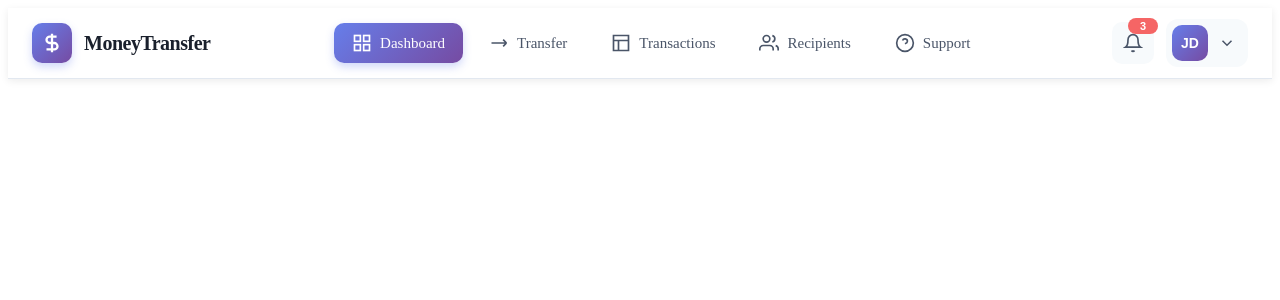
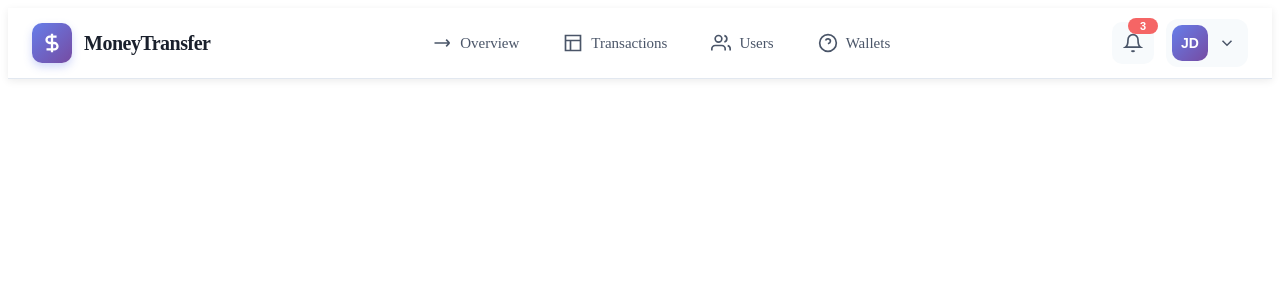
Before and after one commit to KagsM/money-transfer, a React (Vite) app: page /admin/dashboard in a window 1280 px wide. Shown: the top 300 px of the page. Built offline with nearby package versions, Linux system fonts and the light colour scheme.

Commit message:
updating navbar and logout

```diff
--- a/src/components/Navbar.jsx
+++ b/src/components/Navbar.jsx
@@ -35,48 +35,40 @@ function Navbar() {
 
         {/* Desktop Navigation Links */}
         <div className={`navbar-links ${isMenuOpen ? 'active' : ''}`}>
-          <a href="#dashboard" className="nav-link active">
-            <svg viewBox="0 0 24 24" fill="none" stroke="currentColor">
-              <rect x="3" y="3" width="7" height="7" />
-              <rect x="14" y="3" width="7" height="7" />
-              <rect x="14" y="14" width="7" height="7" />
-              <rect x="3" y="14" width="7" height="7" />
-            </svg>
-            <span>Dashboard</span>
-          </a>
-          <a href="#transfer" className="nav-link">
+
+          <a href="#transfer" className="nav-link" title="Overview">
             <svg viewBox="0 0 24 24" fill="none" stroke="currentColor">
               <path d="M21 12H3M21 12l-4-4M21 12l-4 4" />
             </svg>
-            <span>Transfer</span>
+            <span>Overview</span>
           </a>
-          <a href="#transactions" className="nav-link">
+          <a href="#transactions" className="nav-link" title="Transactions">
             <svg viewBox="0 0 24 24" fill="none" stroke="currentColor">
               <path d="M3 3h18v18H3zM3 9h18M9 21V9" />
             </svg>
             <span>Transactions</span>
           </a>
-          <a href="#recipients" className="nav-link">
+          <a href="#recipients" className="nav-link" title="Users">
             <svg viewBox="0 0 24 24" fill="none" stroke="currentColor">
               <path d="M17 21v-2a4 4 0 0 0-4-4H5a4 4 0 0 0-4 4v2" />
               <circle cx="9" cy="7" r="4" />
               <path d="M23 21v-2a4 4 0 0 0-3-3.87M16 3.13a4 4 0 0 1 0 7.75" />
             </svg>
-            <span>Recipients</span>
+            <span>Users</span>
           </a>
-          <a href="#support" className="nav-link">
+          <a href="#support" className="nav-link" title="Wallets">
             <svg viewBox="0 0 24 24" fill="none" stroke="currentColor">
               <circle cx="12" cy="12" r="10" />
               <path d="M9.09 9a3 3 0 0 1 5.83 1c0 2-3 3-3 3M12 17h.01" />
             </svg>
-            <span>Support</span>
+            <span>Wallets</span>
           </a>
         </div>
 
         {/* Right Side Actions */}
         <div className="navbar-actions">
           {/* Notifications */}
-          <button className="icon-button" aria-label="Notifications">
+          <button className="icon-button" aria-label="Notifications" title="Notifications">
             <svg viewBox="0 0 24 24" fill="none" stroke="currentColor">
               <path d="M18 8A6 6 0 0 0 6 8c0 7-3 9-3 9h18s-3-2-3-9M13.73 21a2 2 0 0 1-3.46 0" />
             </svg>
@@ -121,11 +113,11 @@ function Navbar() {
                   <span>Settings</span>
                 </a>
                 <div className="dropdown-divider"></div>
-                <a href="#logout" className="dropdown-item logout">
+                <a href="/loggedout" className="dropdown-item logout">
                   <svg viewBox="0 0 24 24" fill="none" stroke="currentColor">
                     <path d="M9 21H5a2 2 0 0 1-2-2V5a2 2 0 0 1 2-2h4M16 17l5-5-5-5M21 12H9" />
                   </svg>
-                  <span onClick={handleLogout}>Logout</span>
+                  <span>Logout</span>
                 </a>
               </div>
             )}
```
